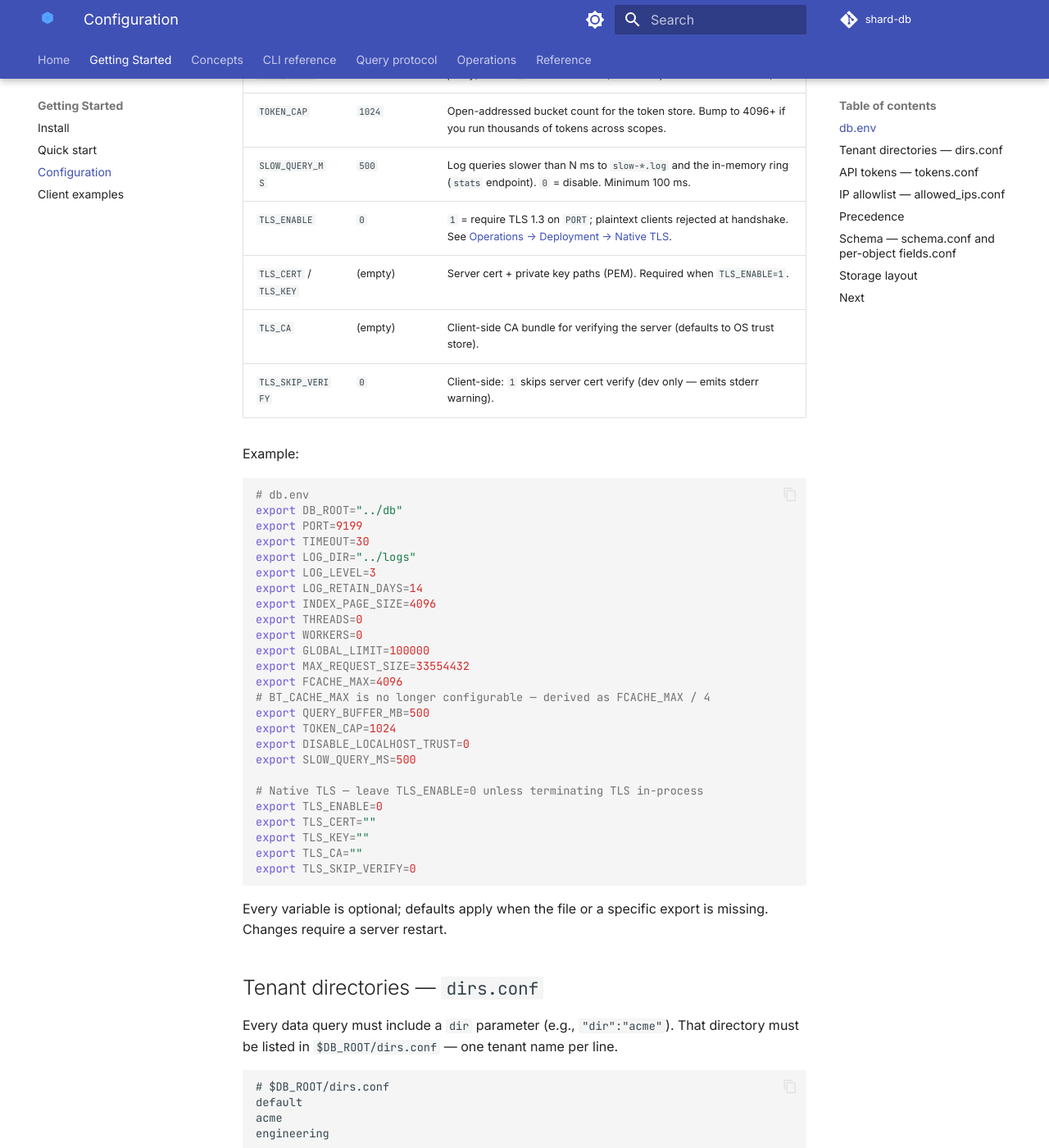
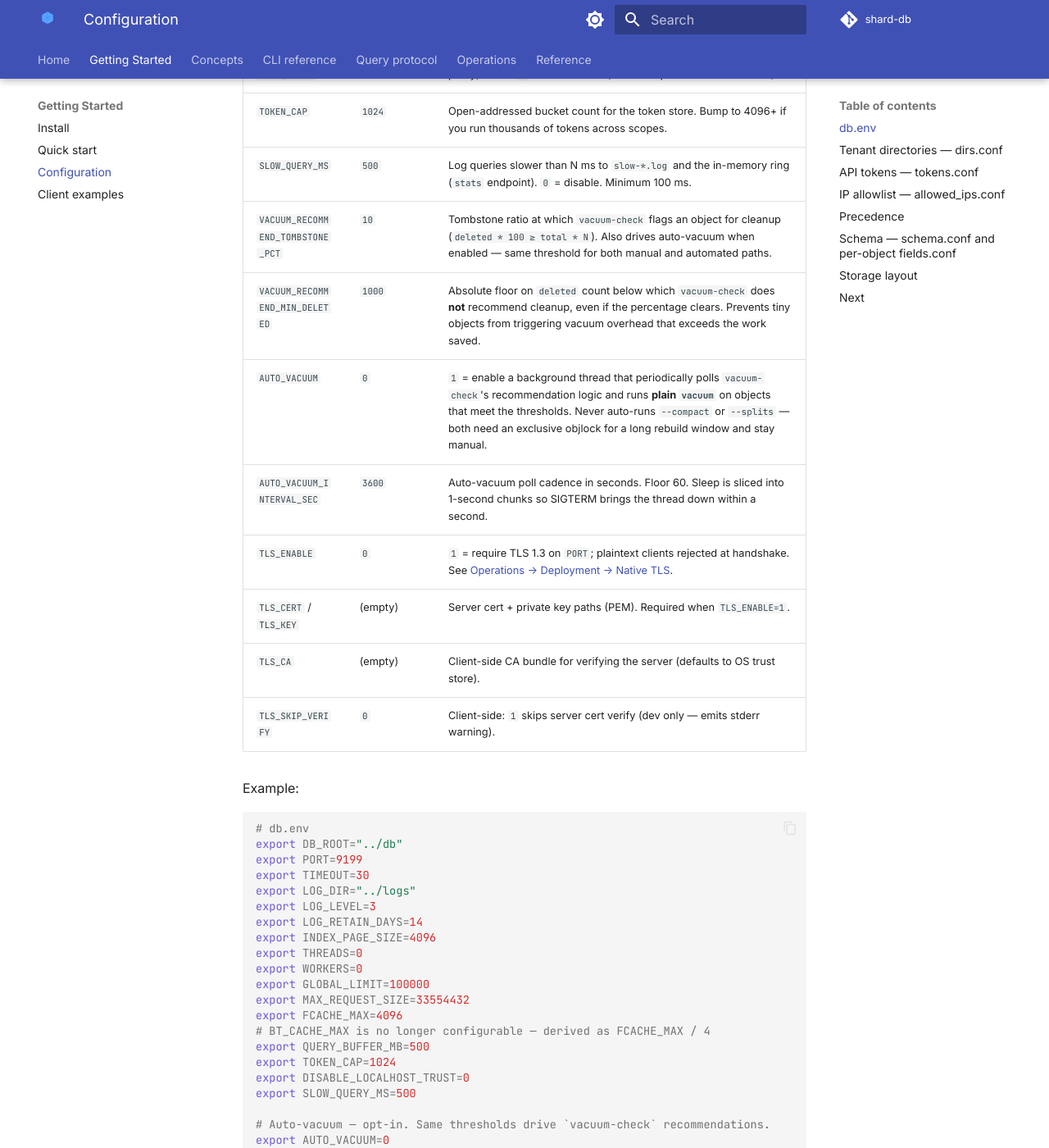
Before and after one commit to sayyiditow/shard-db, an MkDocs documentation site: the page built from docs/getting-started/configuration.md, in a window 1280 px wide and 1400 px high, scrolled down 1547 px. Shown: the whole window at 82% size. Built offline with MkDocs 1.6.1 and Material for MkDocs 9.7.7, drawn with Linux system fonts in a browser that asks for light colours; comment, search, counter and statistics services are not loaded; some of the changed text lies outside the part shown.

Commit message:
docs: surface auto-vacuum knobs in db.env.example + configuration ref
Four new env vars (AUTO_VACUUM, AUTO_VACUUM_INTERVAL_SEC,
VACUUM_RECOMMEND_TOMBSTONE_PCT, VACUUM_RECOMMEND_MIN_DELETED) shipped
in the previous commit but weren't in the example db.env that build.sh
generates or in the configuration reference table — so operators
deploying a fresh tarball would never know they exist. Both fixed,
defaults documented inline.

Also dropped the stale BT_CACHE_MAX line from db.env.example (it's been
ignored with a stderr warning since 2026.05.1).

Co-Authored-By: Claude Opus 4.7 (1M context) <noreply@anthropic.com>

```diff
--- a/docs/getting-started/configuration.md
+++ b/docs/getting-started/configuration.md
@@ -26,6 +26,10 @@ Placed in the working directory where you run shard-db (usually `build/bin/db.en
 | `DISABLE_LOCALHOST_TRUST` | `0` | Default: 127.0.0.1/::1 bypasses auth (assumes a trusted loopback proxy). Set to `1` for strict mode (tokens required even same-host). |
 | `TOKEN_CAP` | `1024` | Open-addressed bucket count for the token store. Bump to 4096+ if you run thousands of tokens across scopes. |
 | `SLOW_QUERY_MS` | `500` | Log queries slower than N ms to `slow-*.log` and the in-memory ring (`stats` endpoint). `0` = disable. Minimum 100 ms. |
+| `VACUUM_RECOMMEND_TOMBSTONE_PCT` | `10` | Tombstone ratio at which `vacuum-check` flags an object for cleanup (`deleted * 100 ≥ total * N`). Also drives auto-vacuum when enabled — same threshold for both manual and automated paths. |
+| `VACUUM_RECOMMEND_MIN_DELETED` | `1000` | Absolute floor on `deleted` count below which `vacuum-check` does **not** recommend cleanup, even if the percentage clears. Prevents tiny objects from triggering vacuum overhead that exceeds the work saved. |
+| `AUTO_VACUUM` | `0` | `1` = enable a background thread that periodically polls `vacuum-check`'s recommendation logic and runs **plain `vacuum`** on objects that meet the thresholds. Never auto-runs `--compact` or `--splits` — both need an exclusive objlock for a long rebuild window and stay manual. |
+| `AUTO_VACUUM_INTERVAL_SEC` | `3600` | Auto-vacuum poll cadence in seconds. Floor 60. Sleep is sliced into 1-second chunks so SIGTERM brings the thread down within a second. |
 | `TLS_ENABLE` | `0` | `1` = require TLS 1.3 on `PORT`; plaintext clients rejected at handshake. See [Operations → Deployment → Native TLS](../operations/deployment.md). |
 | `TLS_CERT` / `TLS_KEY` | (empty) | Server cert + private key paths (PEM). Required when `TLS_ENABLE=1`. |
 | `TLS_CA` | (empty) | Client-side CA bundle for verifying the server (defaults to OS trust store). |
@@ -52,6 +56,12 @@ export QUERY_BUFFER_MB=500
 export TOKEN_CAP=1024
 export DISABLE_LOCALHOST_TRUST=0
 export SLOW_QUERY_MS=500
+
+# Auto-vacuum — opt-in. Same thresholds drive `vacuum-check` recommendations.
+export AUTO_VACUUM=0
+export AUTO_VACUUM_INTERVAL_SEC=3600
+export VACUUM_RECOMMEND_TOMBSTONE_PCT=10
+export VACUUM_RECOMMEND_MIN_DELETED=1000
 
 # Native TLS — leave TLS_ENABLE=0 unless terminating TLS in-process
 export TLS_ENABLE=0
```
Also changed, not shown: 1 other file.
